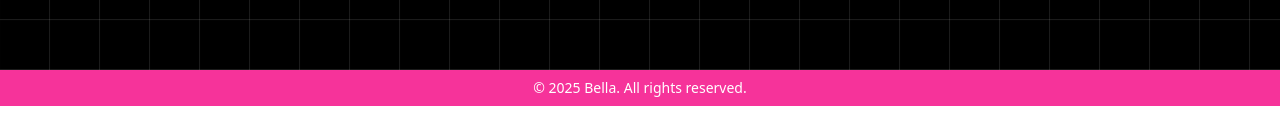
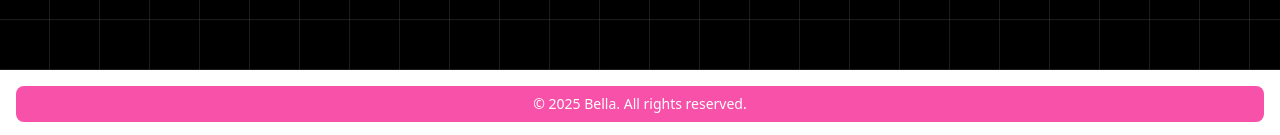
Before and after one commit to Ryan-Fx/ryanwords, a Next.js app: page /add in a window 1280 px wide. Shown: the part 730-865 px from the top of the page. Before the commit the page ends 836 px from the top, so only its background shows below. Built offline with nearby package versions, Linux system fonts and the light colour scheme; no server answers.

Commit message:
fix: improve footer styling with margin, rounded corners, and opacity

```diff
--- a/src/components/footer.tsx
+++ b/src/components/footer.tsx
@@ -2,7 +2,7 @@ import React from "react";
 
 export default function Footer() {
   return (
-    <div className="text-white bg-pink-500 text-center text-sm p-2 flex items-center justify-center">
+    <div className="text-white bg-pink-500 m-4 rounded-md text-center opacity-85 text-sm p-2 flex items-center justify-center">
       <p>© 2025 Bella. All rights reserved.</p>
     </div>
   );
```
